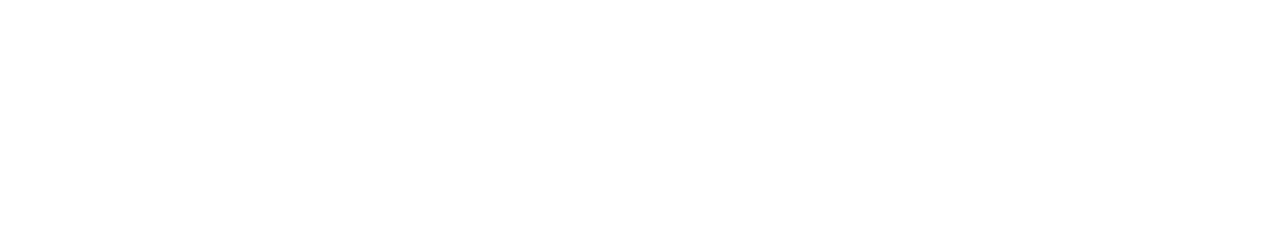
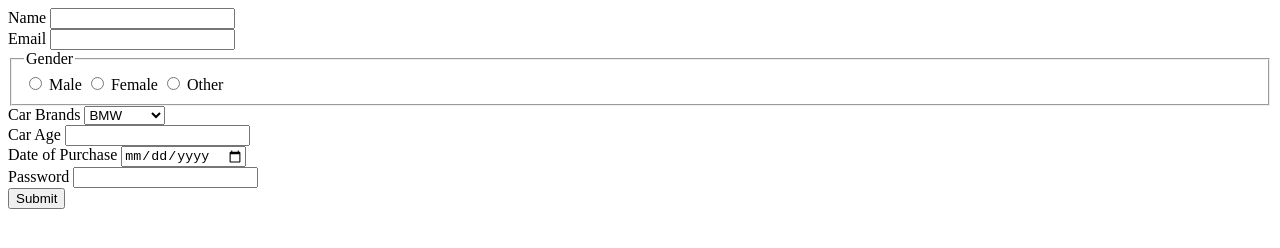
Before and after one commit to acciojob/car-insurance-form-piyush1212, a website: page main.html in a window 1280 px wide. Drawn offline with Linux system fonts and the light colour scheme.

Commit message:
created a submission

```diff
--- a/main.html
+++ b/main.html
@@ -10,6 +10,42 @@
 	<!-- the entire body must be written by student -->
     <script type="text/javascript" src="./script.js">
 </script>
+	<form action="/submit_car_insurance" method="post">
+    <label for="name">Name</label>
+    <input type="text" id="name" name="name" required><br>
+
+    <label for="email">Email</label>
+    <input type="email" id="email" name="email" required><br>
+
+    <fieldset>
+        <legend>Gender</legend>
+        <input type="radio" id="male" name="gender" value="male" required>
+        <label for="male">Male</label>
+        <input type="radio" id="female" name="gender" value="female" required>
+        <label for="female">Female</label>
+        <input type="radio" id="other" name="gender" value="other" required>
+        <label for="other">Other</label><br>
+    </fieldset>
+
+    <label for="cars">Car Brands</label>
+    <select id="cars" name="cars">
+        <option value="BMW">BMW</option>
+        <option value="Audi">Audi</option>
+        <option value="Mercedez">Mercedez</option>
+    </select><br>
+
+    <label for="carage">Car Age</label>
+    <input type="number" id="carage" name="carage" required><br>
+
+    <label for="dop">Date of Purchase</label>
+    <input type="date" id="dop" name="dop" required><br>
+
+    <label for="password">Password</label>
+    <input type="password" id="password" name="password" required><br>
+
+    <button type="submit">Submit</button>
+</form>
+
 
 </body>
 
```
